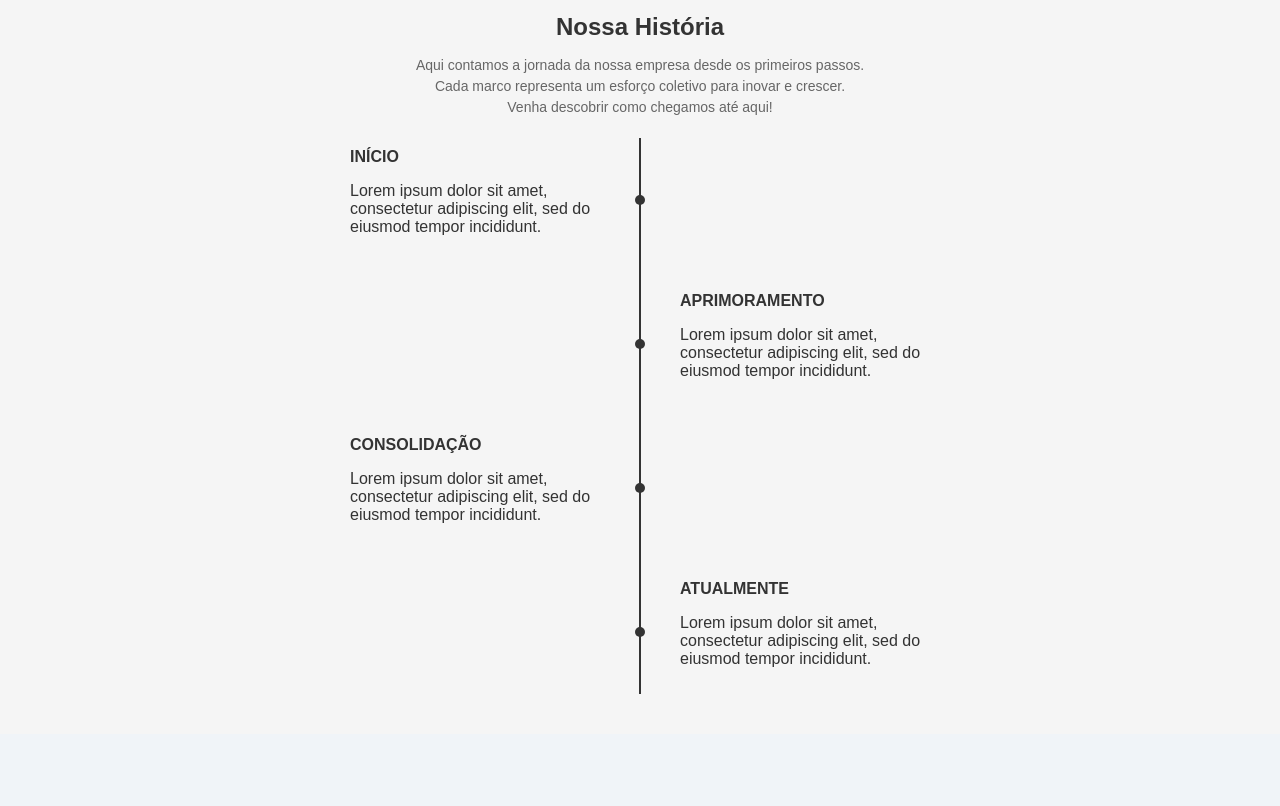
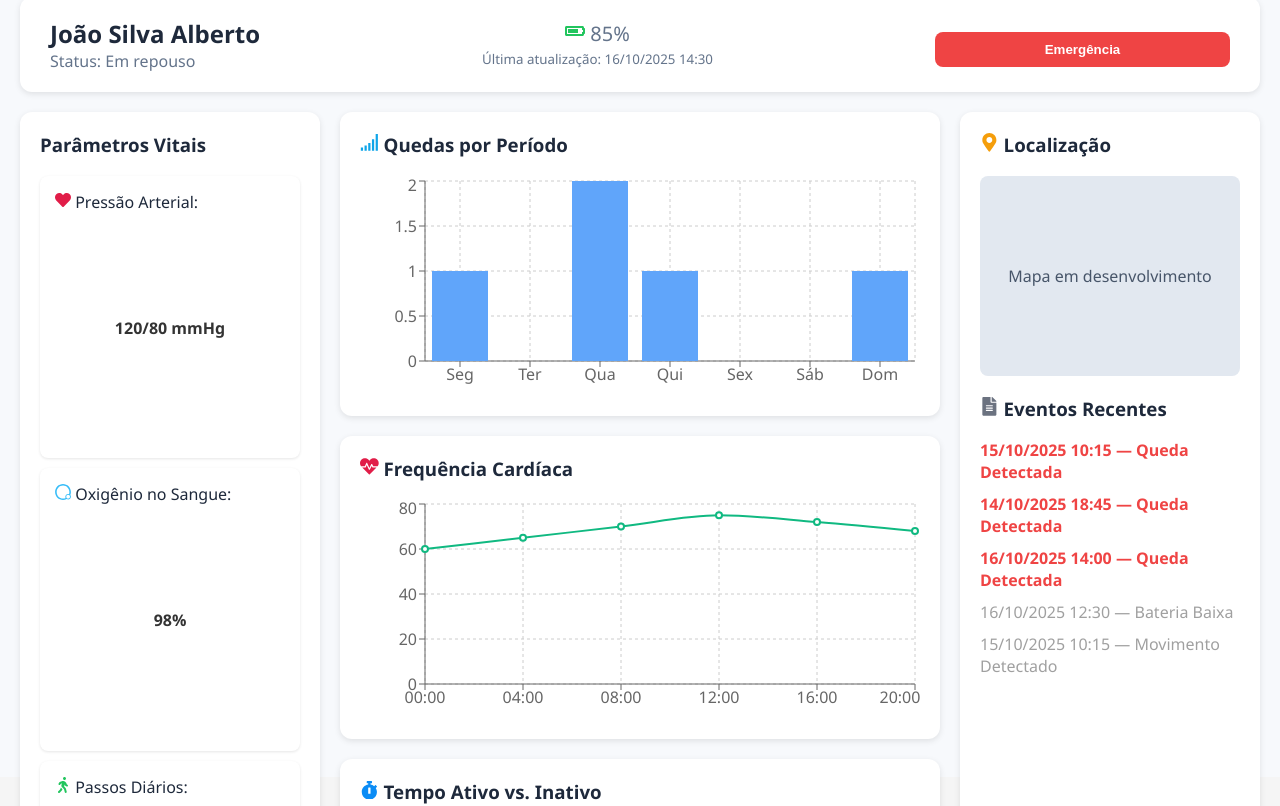
Before and after one commit to VitorKavaharada/VivaWatch, a React (Vite) app in the folder vivawatch-frontend/: page / in a window 1280 px wide. Shown: the part 1680-2486 px from the top of the page. Built offline with nearby package versions, Linux system fonts and the light colour scheme.

Commit message:
feat: adiciona layout dashboard.jsx com dados estaticos

```diff
--- a/vivawatch-frontend/package.json
+++ b/vivawatch-frontend/package.json
@@ -14,7 +14,8 @@
     "react": "^19.1.1",
     "react-dom": "^19.1.1",
     "react-icons": "^5.5.0",
-    "react-router-dom": "^7.9.4"
+    "react-router-dom": "^7.9.4",
+    "recharts": "^3.2.1"
   },
   "devDependencies": {
     "@eslint/js": "^9.33.0",
--- a/vivawatch-frontend/src/App.jsx
+++ b/vivawatch-frontend/src/App.jsx
@@ -12,6 +12,7 @@ import Timeline from './components/TimeLine/TimeLine';
 import Auth from './components/Auth/Auth';
 import PrivateRoute from './components/PrivateRoute/PrivateRoute';
 import Support from './components/Support/Support';
+import Dashboard from './components/DashBoard/DashBoard';
 
 function App() {
   const [isLoggedIn, setIsLoggedIn] = useState(!!localStorage.getItem('token'));
@@ -31,6 +32,7 @@ function App() {
               <Hero />
               <About />
               <Features />
+              <Dashboard/>
               <Timeline />
               <CustomerReviews />
               <Cards />
--- /dev/null
+++ b/vivawatch-frontend/src/components/DashBoard/DashBoard.jsx
@@ -0,0 +1,144 @@
+import styles from "./Dashboard.module.css";
+import {LineChart,Line,XAxis,YAxis,CartesianGrid,Tooltip,Legend,PieChart,Pie,Cell,BarChart,Bar,ResponsiveContainer,} from "recharts";
+import {FaHeart,FaWalking,FaBatteryThreeQuarters,FaMapMarkerAlt,FaFileAlt,FaHeartbeat,FaStopwatch } from "react-icons/fa";
+import { SiOxygen } from "react-icons/si";
+import { GiNetworkBars } from "react-icons/gi";
+
+// Dados estaticos para simular
+const heartRateData = [
+  { id: 1, time: "00:00", bpm: 60 },
+  { id: 2, time: "04:00", bpm: 65 },
+  { id: 3, time: "08:00", bpm: 70 },
+  { id: 4, time: "12:00", bpm: 75 },
+  { id: 5, time: "16:00", bpm: 72 },
+  { id: 6, time: "20:00", bpm: 68 },
+];
+
+const activityData = [
+  {  id: 1, name: "Ativo", value: 40 },
+  {  id: 2, name: "Inativo", value: 60 },
+];
+
+const fallsData = [
+  {  id: 1, period: "Seg", Quedas: 1 },
+  {  id: 2, period: "Ter", Quedas: 0 },
+  {  id: 3, period: "Qua", Quedas: 2 },
+  {  id: 4, period: "Qui", Quedas: 1 },
+  {  id: 5, period: "Sex", Quedas: 0 },
+  {  id: 6, period: "Sáb", Quedas: 0 },
+  {  id: 7, period: "Dom", Quedas: 1 },
+];
+
+const COLORSISACTIVE= ["#00C49F", "#FF8042"];
+
+const Dashboard = () => {
+  return (
+    <div className={styles.dashboard}>
+      {/* HEADER-nome, bateria */}
+      <header className={styles.header}>
+        <div>
+          <h2>João Silva Alberto</h2>
+          <p>Status: Em repouso</p>
+        </div>
+
+        <div className={styles.batteryStatus}>
+          <p><FaBatteryThreeQuarters color="#22c55e"/> 85%</p>
+          <small>Última atualização: 16/10/2025 14:30</small>
+        </div>
+
+        <button className={styles.emergencyButton}>
+          Emergência
+        </button>
+      </header>
+
+      {/* LEFT COLUMN-parametros vitais, */}
+      <aside className={styles.leftColumn}>
+        <h3>Parâmetros Vitais</h3>
+        <div className={styles.vitalParams}>
+          <div className={styles.card}>
+            <span className={styles.vitalTitle}><FaHeart color="#e11d48" /> Pressão Arterial:</span>
+            <p className={styles.vitalData}><b>120/80 mmHg</b></p>
+          </div>
+          <div className={styles.card}>
+            <span className={styles.vitalTitle}><SiOxygen color="#38bdf8" /> Oxigênio no Sangue:</span>
+            <p className={styles.vitalData}><b>98%</b></p>
+          </div>
+          <div className={styles.card}>
+            <span className={styles.vitalTitle}><FaWalking color="#22c55e" /> Passos Diários:</span>
+            <p className={styles.vitalData}><b>4.500</b></p>
+          </div>
+        </div>
+      </aside>
+
+      {/* CENTER CONTENT- Quedas, frequencia, atividade*/}
+      <main className={styles.center}>
+        <div className={styles.card}>
+          <h3><GiNetworkBars color="#0ea5e9"/> Quedas por Período</h3>
+          <ResponsiveContainer width="100%" height={220}>
+            <BarChart data={fallsData}>
+              <CartesianGrid strokeDasharray="3 3" />
+              <XAxis dataKey="period" />
+              <YAxis />
+              <Tooltip />
+              <Bar dataKey="Quedas" fill="#60a5fa" />
+            </BarChart>
+          </ResponsiveContainer>
+        </div>
+
+        <div className={styles.card}>
+          <h3><FaHeartbeat color="#e11d48" /> Frequência Cardíaca</h3>
+          <ResponsiveContainer width="100%" height={220}>
+            <LineChart data={heartRateData}>
+              <CartesianGrid strokeDasharray="3 3" />
+              <XAxis dataKey="time" />
+              <YAxis />
+              <Tooltip />
+              <Line type="monotone" dataKey="bpm" stroke="#10b981" strokeWidth={2} />
+            </LineChart>
+          </ResponsiveContainer>
+        </div>
+
+        <div className={styles.card}>
+          <h3> <FaStopwatch color="#0b8cf5ff" /> Tempo Ativo vs. Inativo</h3>
+          <ResponsiveContainer width="100%" height={220}>
+            <PieChart>
+              <Pie
+                data={activityData}
+                cx="50%"
+                cy="50%"
+                outerRadius={80}
+                dataKey="value"
+                label
+              >
+                {activityData.map((entry, index) => (
+                  <Cell key={`cell-${entry.id}`} fill={COLORSISACTIVE[index]} />
+                ))}
+              </Pie>
+              <Tooltip />
+              <Legend />
+            </PieChart>
+          </ResponsiveContainer>
+        </div>
+      </main>
+
+      {/* RIGHT COLUMN - Localização, mapa e eventos*/}
+      <aside className={styles.rightColumn}>
+        <h3><FaMapMarkerAlt color="#f59e0b"/> Localização</h3>
+        <div className={styles.mapPlaceholder}>
+          <p>Mapa em desenvolvimento</p>
+        </div>
+
+        <h3><FaFileAlt color="#6b7280"/> Eventos Recentes</h3>
+        <ul>{/* notificações a receber*/}
+          <li className={styles.alert}>15/10/2025 10:15 — Queda Detectada</li>
+          <li className={styles.alert}>14/10/2025 18:45 — Queda Detectada</li>
+          <li className={styles.alert}>16/10/2025 14:00 — Queda Detectada</li>
+          <li>16/10/2025 12:30 — Bateria Baixa</li>
+          <li>15/10/2025 10:15 — Movimento Detectado</li>
+        </ul>
+      </aside>
+    </div>
+  );
+};
+
+export default Dashboard;
--- /dev/null
+++ b/vivawatch-frontend/src/components/DashBoard/DashBoard.module.css
@@ -0,0 +1,174 @@
+.dashboard {
+  display: grid;
+  grid-template-columns: 1fr 2fr 1fr;
+  grid-template-rows: auto 1fr;
+  grid-template-areas:
+    "header header header"
+    "left center right";
+  gap: 20px;
+  height: 100vh;
+  padding: 20px;
+  background-color: #f7f9fc;
+  font-family: "Segoe UI", sans-serif;
+  color: #333;
+}
+
+/*  HEADER  */
+.header {
+  grid-area: header;
+  display: flex;
+  justify-content: space-between;
+  align-items: center;
+  background-color: #fff;
+  padding: 20px 30px;
+  border-radius: 12px;
+  box-shadow: 0 2px 6px rgba(0, 0, 0, 0.1);
+}
+
+.header h2 {
+  margin: 0;
+  color: #1e293b;
+}
+
+.header p {
+  margin: 0;
+  color: #64748b;
+}
+
+.batteryStatus {
+  text-align: center;
+}
+
+.batteryStatus p {
+  margin: 0;
+  font-size: 20px;
+}
+
+.batteryStatus small {
+  color: #64748b;
+}
+
+.emergencyButton {
+  background-color: #ef4444;
+  color: white;
+  border: none;
+  padding: 10px 25px;
+  border-radius: 8px;
+  font-weight: 600;
+  cursor: pointer;
+  transition: 0.3s;
+  width: 25%;
+}
+
+.emergencyButton:hover {
+  background-color: #b81717;
+}
+
+/*  LEFT COLUMN  */
+.leftColumn {
+  grid-area: left;
+  background-color: #fff;
+  padding: 20px;
+  border-radius: 12px;
+  box-shadow: 0 2px 6px rgba(0, 0, 0, 0.1);
+  display: flex;
+  flex-direction: column;
+}
+
+.leftColumn h3 {
+  color: #1e293b;
+  margin-top: 0;
+}
+
+.leftColumn ul {
+  list-style: none;
+  padding: 0;
+  margin-bottom: 20px;
+}
+
+.leftColumn .vitalParams {
+  flex: 1;
+  display: flex;
+  flex-direction: column;
+  gap: 10px;
+}
+
+.leftColumn .card {
+  flex: 1;
+  display: flex;
+  flex-direction: column;
+  margin-bottom: 0;
+  padding: 15px;
+  border-radius: 8px;
+  box-shadow: 0 1px 3px rgba(0, 0, 0, 0.1);
+}
+
+.leftColumn .vitalTitle {
+  align-self: flex-start;
+  font-size: 16px;
+  color: #1e293b;
+}
+
+.leftColumn .vitalData {
+  flex: 1;
+  display: flex;
+  align-items: center;
+  justify-content: center;
+  margin: 0;
+  text-align: center;
+}
+
+.alert {
+  color: #ef4444;
+  font-weight: 600;
+}
+
+/*  CENTER  */
+.center {
+  grid-area: center;
+  display: flex;
+  flex-direction: column;
+  gap: 20px;
+}
+
+.card {
+  background-color: #fff;
+  padding: 20px;
+  border-radius: 12px;
+  box-shadow: 0 2px 6px rgba(0, 0, 0, 0.1);
+}
+
+.card h3 {
+  color: #1e293b;
+  margin-top: 0;
+}
+
+/*  RIGHT COLUMN  */
+.rightColumn {
+  grid-area: right;
+  background-color: #fff;
+  padding: 20px;
+  border-radius: 12px;
+  box-shadow: 0 2px 6px rgba(0, 0, 0, 0.1);
+}
+
+.rightColumn h3 {
+  color: #1e293b;
+  margin-top: 0;
+}
+
+.rightColumn ul {
+  list-style: none;
+  padding: 0;
+}
+
+.mapPlaceholder {
+  height: 200px;
+  background-color: #e2e8f0;
+  display: flex;
+  justify-content: center;
+  align-items: center;
+  border-radius: 8px;
+  margin-bottom: 20px;
+  color: #475569;
+}
```
Also changed, not shown: 1 other file (tests, documents, lock files or other folders).
